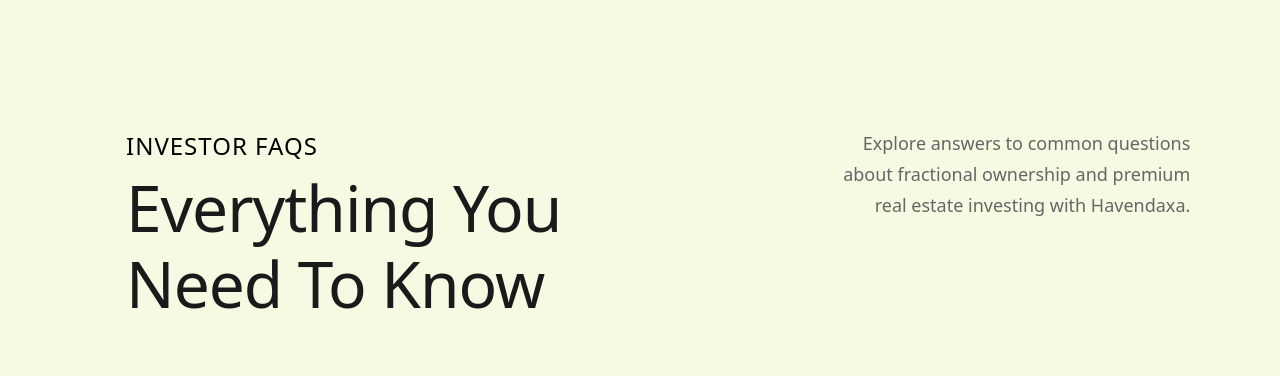
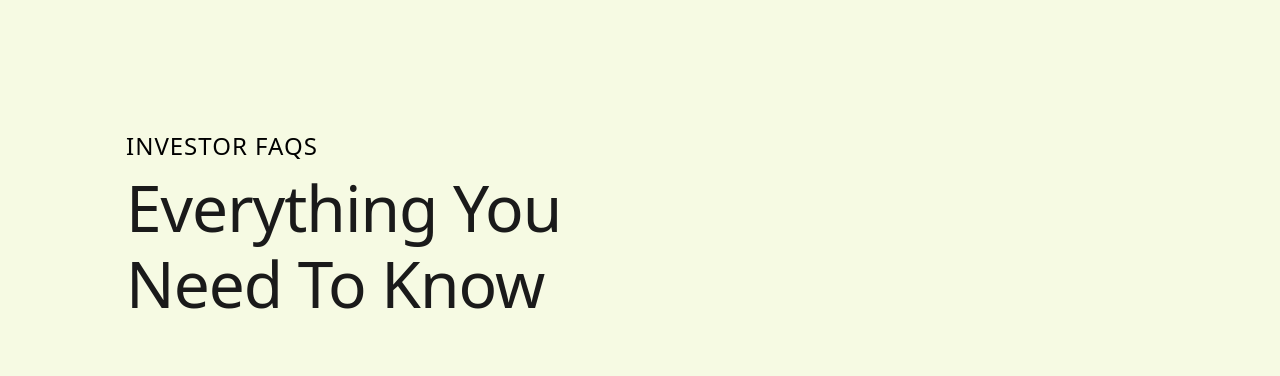
Before and after one commit to AryanRajput5772/Havendaxa, a plain HTML site: page index.html in a window 1280 px wide. Shown: the part 5820-6196 px from the top of the page. Drawn offline with nearby package versions, Linux system fonts and the light colour scheme; a web font is replaced by a local one.

Commit message:
Updated home page

```diff
--- a/index.html
+++ b/index.html
@@ -573,8 +573,8 @@
           </div>
           <div class="col-12 col-lg-4 offset-lg-2 text-lg-end mt-2 mt-lg-0">
             <p class="faq-desc">
-              Explore answers to common questions about fractional ownership and
-              premium real estate investing with Havendaxa.
+              <!-- Explore answers to common questions about fractional ownership and
+              premium real estate investing with Havendaxa. -->
             </p>
           </div>
         </div>
```
